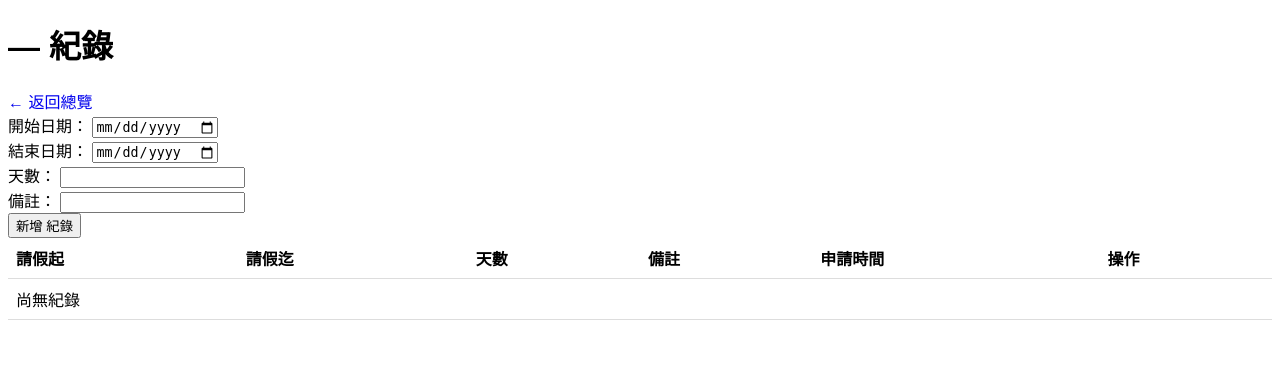
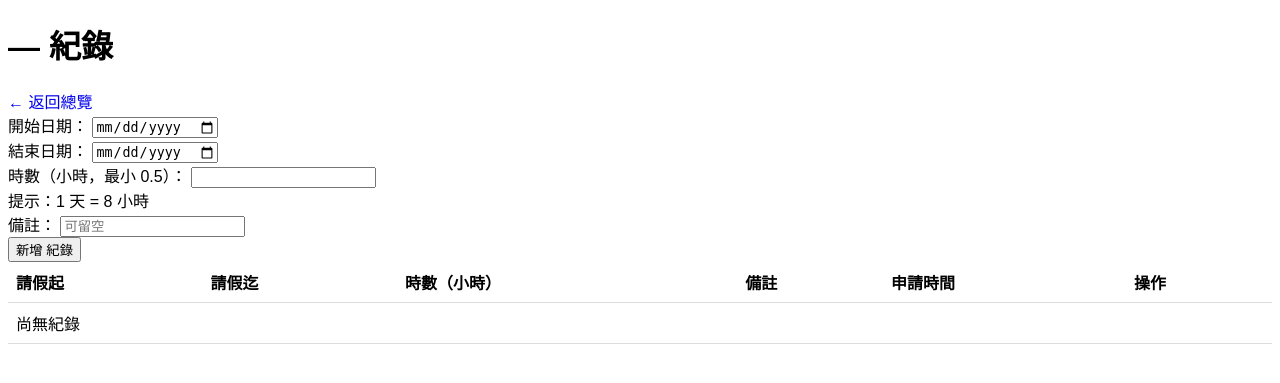
Before and after one commit to penguinpharmacy/penguin-HR-system, a Flask app: template templates/history.html in a window 1280 px wide. Shown: the top 383 px of the page. Run offline with Flask 3, Linux system fonts and the light colour scheme; the template is opened without the code that fills it, so the values that code supplies are empty; some libraries are stand-ins or nearby versions.

Commit message:
Update history.html

```diff
--- a/templates/history.html
+++ b/templates/history.html
@@ -9,6 +9,7 @@
   <h1 class="text-2xl mb-4">{{ name }} — {{ leave_type }} 紀錄</h1>
   <a href="{{ url_for('index') }}" class="text-blue-600 mb-4 inline-block">← 返回總覽</a>
 
+  <!-- 直接在同一頁新增：改為「時數（小時）」、最小 0.5 -->
   <form action="{{ url_for('add_leave_record', emp_id=emp_id, leave_type=leave_type) }}"
         method="post"
         class="mt-4 space-y-4">
@@ -23,13 +24,14 @@
       </label>
     </div>
     <div>
-      <label>天數：
-        <input type="number" name="days" min="1" required class="border px-2 py-1 w-24">
+      <label>時數（小時，最小 0.5）：
+        <input type="number" name="hours" step="0.5" min="0.5" required class="border px-2 py-1 w-28">
       </label>
+      <div class="text-sm text-gray-600 mt-1">提示：1 天 = 8 小時</div>
     </div>
     <div>
       <label>備註：
-        <input type="text" name="note" class="border px-2 py-1 w-full">
+        <input type="text" name="note" class="border px-2 py-1 w-full" placeholder="可留空">
       </label>
     </div>
     <button type="submit" class="px-4 py-2 bg-green-500 text-white rounded">
@@ -42,7 +44,7 @@
       <tr>
         <th>請假起</th>
         <th>請假迄</th>
-        <th>天數</th>
+        <th>時數（小時）</th>
         <th>備註</th>
         <th>申請時間</th>
         <th>操作</th>
@@ -53,7 +55,8 @@
       <tr class="border-t">
         <td>{{ r.start_date }}</td>
         <td>{{ r.end_date }}</td>
-        <td>{{ r.days }}</td>
+        <!-- 相容舊資料：若 r.hours 未提供，就用 r.days*8 顯示 -->
+        <td>{{ (r.hours if r.hours is defined else ((r.days or 0) * 8)) }}</td>
         <td>{{ r.note }}</td>
         <td>{{ r.created_at }}</td>
         <td>
```
